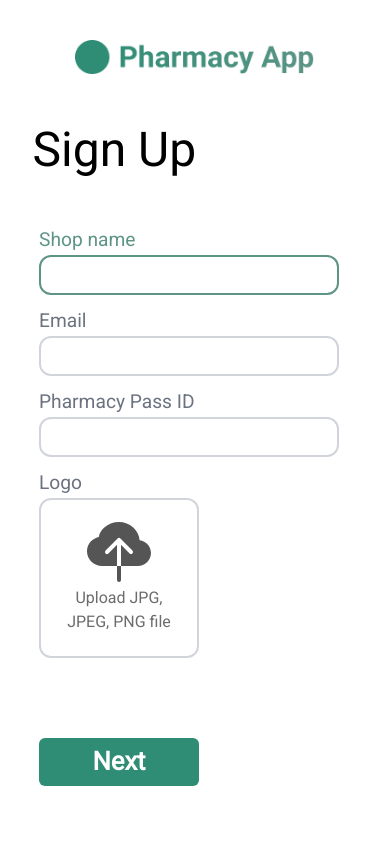
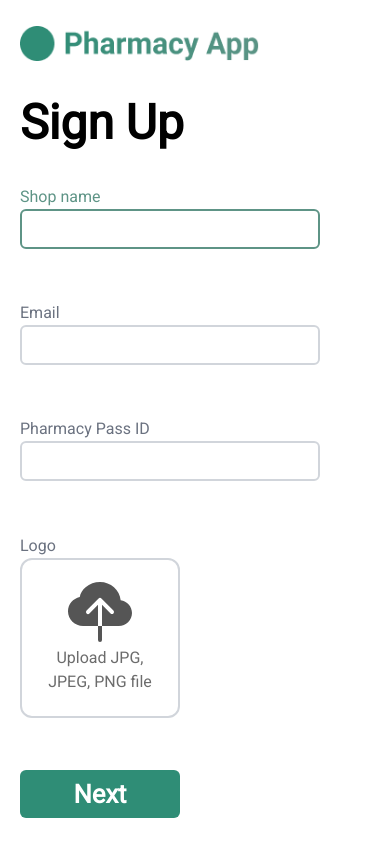
Before and after one commit to acicts/Medica-Pharmacist, a React (Create React App) app: page /signup in a window 390 px wide. Built offline with nearby package versions, Linux system fonts and the light colour scheme.

Commit message:
Fix issue with signup desktop version

```diff
--- a/src/App.tsx
+++ b/src/App.tsx
@@ -1,5 +1,5 @@
 import { BrowserRouter as Router, Route, Routes } from "react-router-dom";
-import Signup from "./SignUp";
+import Signup from "./Pages/SignUp";
 
 const App = () => (
   <>
--- /dev/null
+++ b/src/Pages/SignUp.tsx
@@ -0,0 +1,15 @@
+import SignUpForm from "./SignUpForm";
+
+const SignUp = () => (
+  <div className="flex w-full">
+    <div className="flex flex-col md:w-5/12 w-full lg:px-[40px] px-[20px] justify-evenly items-start h-[100vh]">
+      <img src="/logo.png" alt="ubetatta" className="w-60" />
+      <p className="text-[3rem] font-black  w-full text-left">Sign Up</p>
+      <SignUpForm />
+    </div>
+
+    <div className="w-7/12 h-[100vh] bg-[url('https://images.unsplash.com/photo-1583088580009-2d947c3e90a6?ixlib=rb-1.2.1&ixid=MnwxMjA3fDB8MHxwaG90by1wYWdlfHx8fGVufDB8fHx8&auto=format&fit=crop&w=689&q=80')] bg-cover bg-center hidden md:block" />
+  </div>
+);
+
+export default SignUp;
--- a/src/SignUpForm.tsx
+++ b/src/Pages/SignUpForm.tsx
@@ -26,15 +26,15 @@ const Field = ({
 }: Props) => {
   const { [name]: error } = formState.errors;
   return (
-    <div className="flex flex-col text-gray-500 focus-within:text-[#5E9486]">
-      <label htmlFor={name} className="text-[1.2rem]">
+    <div className="flex flex-col text-gray-500 focus-within:text-[#5E9486] w-full">
+      <label htmlFor={name} className="text-md">
         {children}
       </label>
       <input
         {...register(name, { required: true })}
         type={type}
         autoFocus={autofocus}
-        className="focus:border-[#5E9486] rounded-xl border-2 border-gray-300 w-10/12 min-w-[300px] h-10 px-3 mb-3 text-black"
+        className="focus:border-[#5E9486] rounded-md border-2 border-gray-300 w-full min-w-[300px] h-10 px-3 text-black"
       />
       {error && <span className="text-red-500">This field is required</span>}
     </div>
@@ -48,7 +48,7 @@ const SignupForm = () => {
   return (
     <form
       onSubmit={form.handleSubmit(onSubmit)}
-      className="w-4/5 flex flex-col mt-10"
+      className="flex flex-col md:w-full w-8/12 md:h-[70vh] h-[75vh] items-start justify-between"
     >
       <Field form={form} name="shopName" autofocus>
         Shop name
@@ -60,8 +60,8 @@ const SignupForm = () => {
       <Field form={form} name="ID">
         Pharmacy Pass ID
       </Field>
-      <div className="">
-        <label htmlFor="upload" className="text-gray-500 text-[1.2rem]">
+      <div className="w-full">
+        <label htmlFor="upload" className="text-gray-500 text-md text-center md:text-left w-full">
           Logo
         </label>
         <Dropzone onDrop={console.log}>
@@ -82,7 +82,7 @@ const SignupForm = () => {
       </div>
       <input
         type="submit"
-        className="w-40 h-12 bg-[#2F8D76] rounded-md text-white font-bold text-[1.6rem] mt-20"
+        className="w-40 h-12 bg-[#2F8D76] rounded-md text-white font-bold text-[1.6rem]"
         value="Next"
       />
     </form>
--- a/src/SignUp.tsx
+++ /dev/null
@@ -1,15 +0,0 @@
-import SignUpForm from "./SignUpForm";
-
-const SignUp = () => (
-  <div className="flex w-full">
-    <div className="flex flex-col w-full lg:px-16 items-center lg:items-start">
-      <img src="/logo.png" alt="ubetatta" className="w-60 mt-10" />
-      <span className="text-[3rem] mt-10 w-10/12">Sign Up</span>
-      <SignUpForm />
-    </div>
-
-    <div className="w-full h-[100vh] bg-[url('https://images.unsplash.com/photo-1583088580009-2d947c3e90a6?ixlib=rb-1.2.1&ixid=MnwxMjA3fDB8MHxwaG90by1wYWdlfHx8fGVufDB8fHx8&auto=format&fit=crop&w=689&q=80')] bg-cover bg-center hidden md:block" />
-  </div>
-);
-
-export default SignUp;
```
Also changed, not shown: 2 other files (tests, documents, lock files or other folders).
